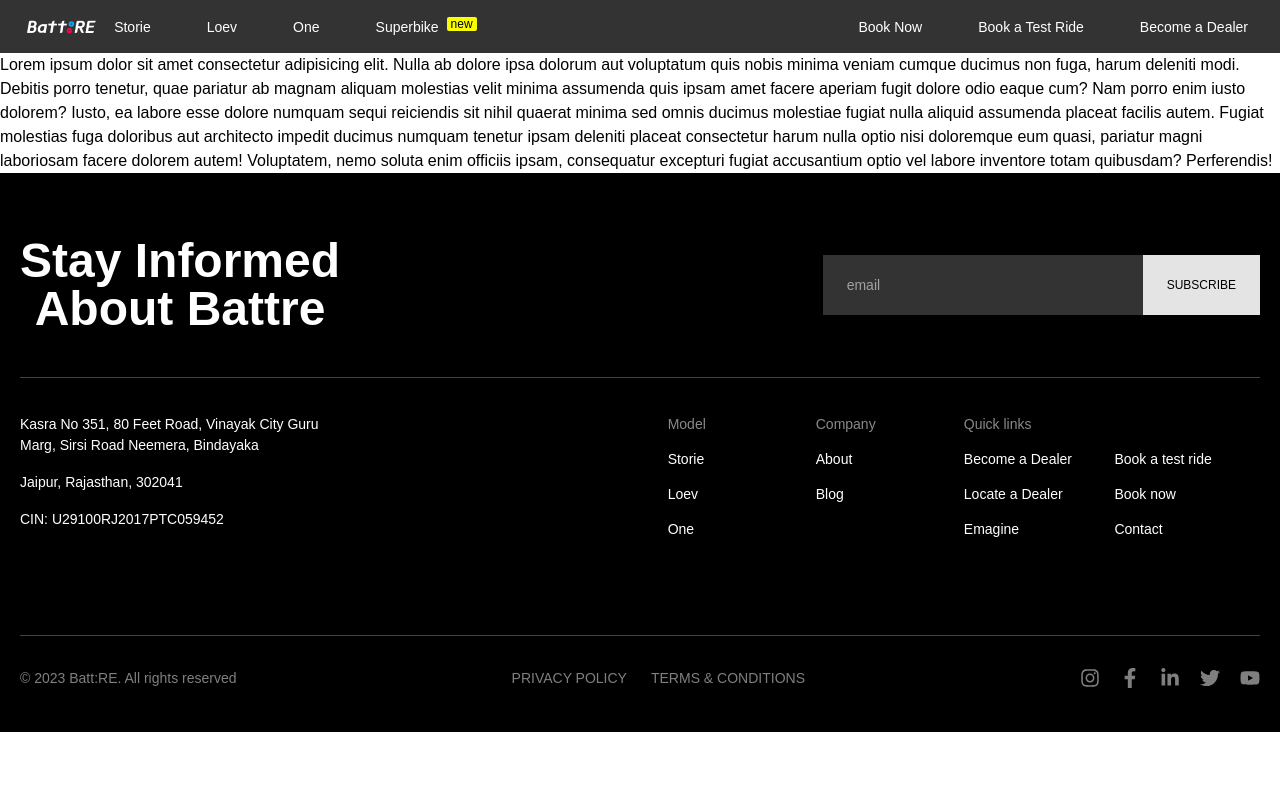
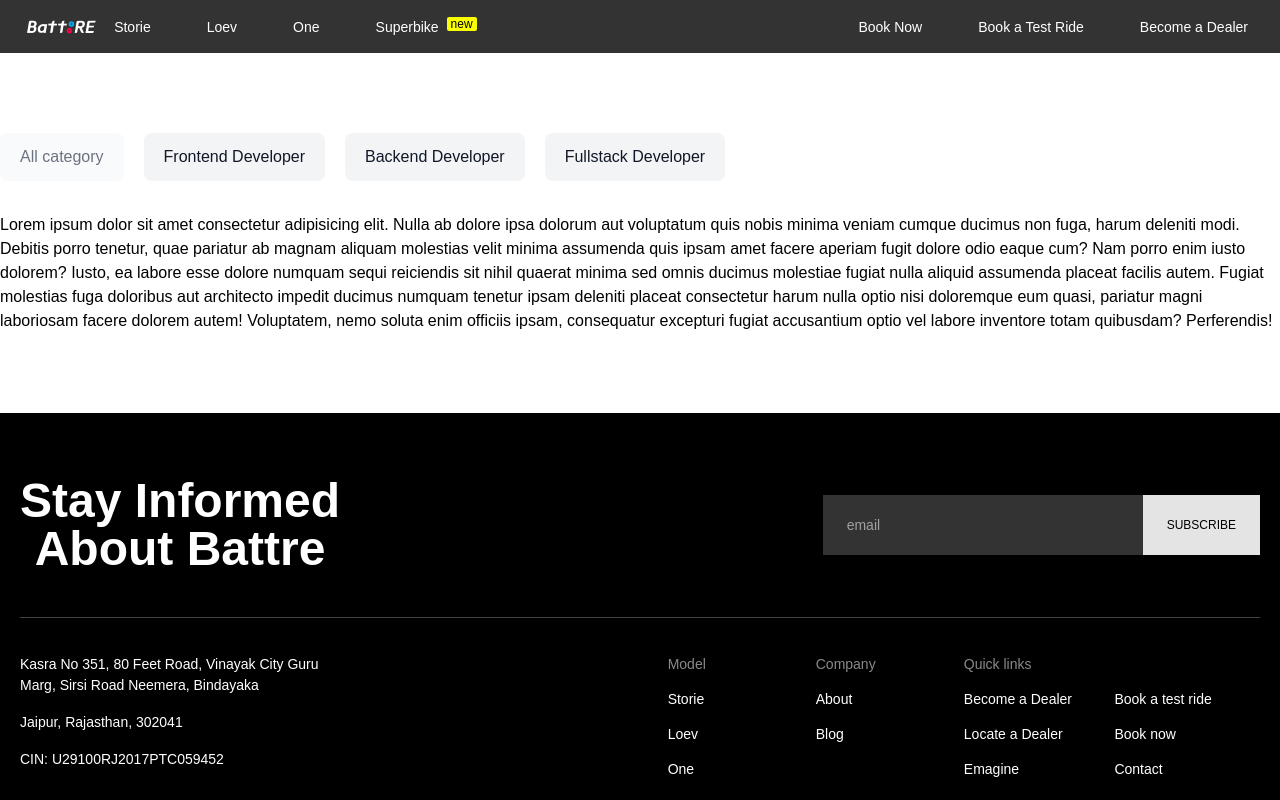
Before and after one commit to DeeAjith/fe-test, a Next.js app: page / in a window 1280 px wide. Shown: the top 800 px of the page. Built offline with nearby package versions, Linux system fonts and the light colour scheme; a web font is replaced by a local one.

Commit message:
dummy page-content

```diff
--- a/src/app/page.tsx
+++ b/src/app/page.tsx
@@ -1,20 +1,36 @@
 export default function Home() {
   return (
     <main className="page-content flex">
-      <div className="max-w-screen-xl mx-auto">
-        Lorem ipsum dolor sit amet consectetur adipisicing elit. Nulla ab dolore
-        ipsa dolorum aut voluptatum quis nobis minima veniam cumque ducimus non
-        fuga, harum deleniti modi. Debitis porro tenetur, quae pariatur ab
-        magnam aliquam molestias velit minima assumenda quis ipsam amet facere
-        aperiam fugit dolore odio eaque cum? Nam porro enim iusto dolorem?
-        Iusto, ea labore esse dolore numquam sequi reiciendis sit nihil quaerat
-        minima sed omnis ducimus molestiae fugiat nulla aliquid assumenda
-        placeat facilis autem. Fugiat molestias fuga doloribus aut architecto
-        impedit ducimus numquam tenetur ipsam deleniti placeat consectetur harum
-        nulla optio nisi doloremque eum quasi, pariatur magni laboriosam facere
-        dolorem autem! Voluptatem, nemo soluta enim officiis ipsam, consequatur
-        excepturi fugiat accusantium optio vel labore inventore totam quibusdam?
-        Perferendis!
+      <div className="max-w-screen-xl mx-auto my-20">
+        <div className="flex overflow-x-auto gap-x-5 whitespace-nowrap mb-8">
+          <div className="flex items-center px-5 py-3 font-medium text-gray-500 rounded-lg cursor-pointer bg-gray-50 gap-x-2">
+            All category
+          </div>
+          <div className="flex items-center px-5 py-3 font-medium text-gray-900 bg-gray-100 rounded-lg cursor-pointer gap-x-2 hover:bg-gray-50 hover:text-gray-500">
+            Frontend Developer
+          </div>
+          <div className="flex items-center px-5 py-3 font-medium text-gray-900 bg-gray-100 rounded-lg cursor-pointer gap-x-2 hover:bg-gray-50 hover:text-gray-500">
+            Backend Developer
+          </div>
+          <div className="flex items-center px-5 py-3 font-medium text-gray-900 bg-gray-100 rounded-lg cursor-pointer gap-x-2 hover:bg-gray-50 hover:text-gray-500">
+            Fullstack Developer
+          </div>
+        </div>
+        <p>
+          Lorem ipsum dolor sit amet consectetur adipisicing elit. Nulla ab
+          dolore ipsa dolorum aut voluptatum quis nobis minima veniam cumque
+          ducimus non fuga, harum deleniti modi. Debitis porro tenetur, quae
+          pariatur ab magnam aliquam molestias velit minima assumenda quis ipsam
+          amet facere aperiam fugit dolore odio eaque cum? Nam porro enim iusto
+          dolorem? Iusto, ea labore esse dolore numquam sequi reiciendis sit
+          nihil quaerat minima sed omnis ducimus molestiae fugiat nulla aliquid
+          assumenda placeat facilis autem. Fugiat molestias fuga doloribus aut
+          architecto impedit ducimus numquam tenetur ipsam deleniti placeat
+          consectetur harum nulla optio nisi doloremque eum quasi, pariatur
+          magni laboriosam facere dolorem autem! Voluptatem, nemo soluta enim
+          officiis ipsam, consequatur excepturi fugiat accusantium optio vel
+          labore inventore totam quibusdam? Perferendis!
+        </p>
       </div>
     </main>
   )
```
